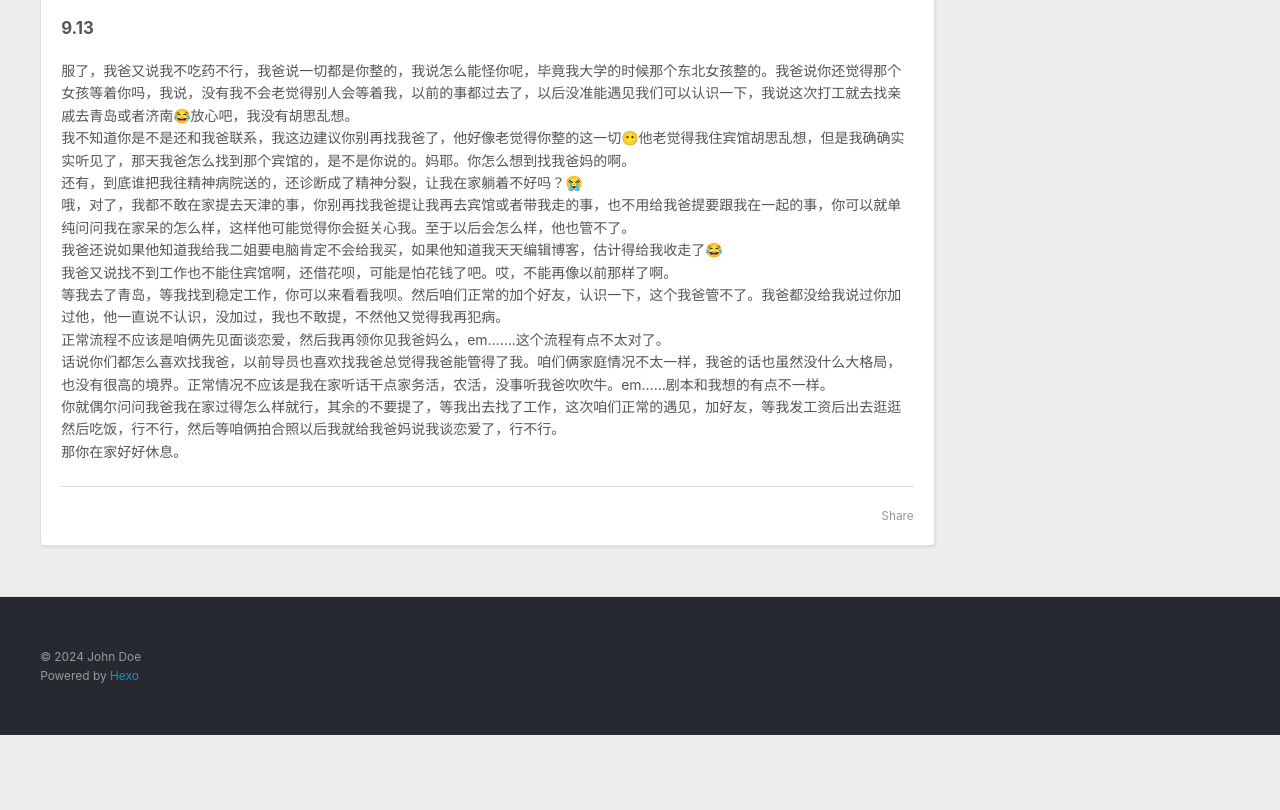
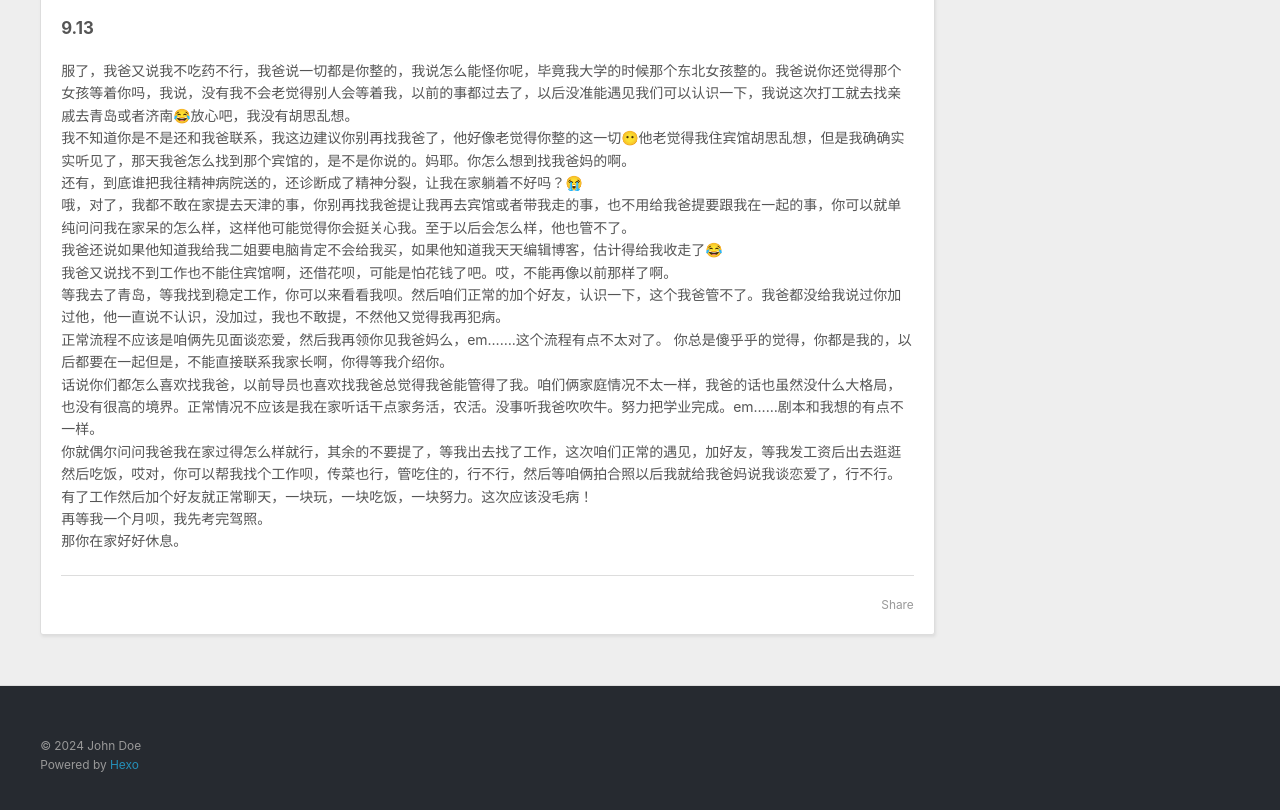
Before and after one commit to kjlkj7/kjlkj7.github.io, a plain HTML site: page 2024/09/06/9-6/index.html in a window 1280 px wide. Shown: the part 624-1434 px from the top of the page. Before the commit the page ends 1359 px from the top, so only its background shows below. Drawn offline with Linux system fonts and the light colour scheme.

Commit message:
Site updated: 2024-09-06 09:53:24

```diff
--- a/2024/09/06/9-6/index.html
+++ b/2024/09/06/9-6/index.html
@@ -14,7 +14,7 @@
 <meta property="og:description" content="7.46我爸老觉得我会犯病，但是我真的没有病😓我不可能再去那个医院一次！   8.18妈耶，整个吃饭的过程中，我爸一直在关于我断药的事担心，他说他昨天两点没睡着。我真的没事，我说我意志力很强，能扛住，我爸老觉得我幻听，可是我在宾馆确确实实听到了你说话，我也没有整天没事胡思乱想，行吧，我爸可能最近有点急躁，因为我不吃药的事。😔   9.13服了，我爸又说我不吃药不行，我爸说一切都是你整的，我说怎">
 <meta property="og:locale" content="en_US">
 <meta property="article:published_time" content="2024-09-05T23:45:00.000Z">
-<meta property="article:modified_time" content="2024-09-06T01:45:47.601Z">
+<meta property="article:modified_time" content="2024-09-06T01:53:15.301Z">
 <meta property="article:author" content="John Doe">
 <meta name="twitter:card" content="summary">
 
@@ -95,7 +95,7 @@
 
         <h4 id="7-46"><a href="#7-46" class="headerlink" title="7.46"></a>7.46</h4><p>我爸老觉得我会犯病，但是我真的没有病😓我不可能再去那个医院一次！  </p>
 <h4 id="8-18"><a href="#8-18" class="headerlink" title="8.18"></a>8.18</h4><p>妈耶，整个吃饭的过程中，我爸一直在关于我断药的事担心，他说他昨天两点没睡着。我真的没事，我说我意志力很强，能扛住，我爸老觉得我幻听，可是我在宾馆确确实实听到了你说话，我也没有整天没事胡思乱想，行吧，我爸可能最近有点急躁，因为我不吃药的事。😔  </p>
-<h4 id="9-13"><a href="#9-13" class="headerlink" title="9.13"></a>9.13</h4><p>服了，我爸又说我不吃药不行，我爸说一切都是你整的，我说怎么能怪你呢，毕竟我大学的时候那个东北女孩整的。我爸说你还觉得那个女孩等着你吗，我说，没有我不会老觉得别人会等着我，以前的事都过去了，以后没准能遇见我们可以认识一下，我说这次打工就去找亲戚去青岛或者济南😂放心吧，我没有胡思乱想。<br>我不知道你是不是还和我爸联系，我这边建议你别再找我爸了，他好像老觉得你整的这一切😶他老觉得我住宾馆胡思乱想，但是我确确实实听见了，那天我爸怎么找到那个宾馆的，是不是你说的。妈耶。你怎么想到找我爸妈的啊。<br>还有，到底谁把我往精神病院送的，还诊断成了精神分裂，让我在家躺着不好吗？😭<br>哦，对了，我都不敢在家提去天津的事，你别再找我爸提让我再去宾馆或者带我走的事，也不用给我爸提要跟我在一起的事，你可以就单纯问问我在家呆的怎么样，这样他可能觉得你会挺关心我。至于以后会怎么样，他也管不了。<br>我爸还说如果他知道我给我二姐要电脑肯定不会给我买，如果他知道我天天编辑博客，估计得给我收走了😂<br>我爸又说找不到工作也不能住宾馆啊，还借花呗，可能是怕花钱了吧。哎，不能再像以前那样了啊。<br>等我去了青岛，等我找到稳定工作，你可以来看看我呗。然后咱们正常的加个好友，认识一下，这个我爸管不了。我爸都没给我说过你加过他，他一直说不认识，没加过，我也不敢提，不然他又觉得我再犯病。<br>正常流程不应该是咱俩先见面谈恋爱，然后我再领你见我爸妈么，em…….这个流程有点不太对了。<br>话说你们都怎么喜欢找我爸，以前导员也喜欢找我爸总觉得我爸能管得了我。咱们俩家庭情况不太一样，我爸的话也虽然没什么大格局，也没有很高的境界。正常情况不应该是我在家听话干点家务活，农活，没事听我爸吹吹牛。em……剧本和我想的有点不一样。<br>你就偶尔问问我爸我在家过得怎么样就行，其余的不要提了，等我出去找了工作，这次咱们正常的遇见，加好友，等我发工资后出去逛逛然后吃饭，行不行，然后等咱俩拍合照以后我就给我爸妈说我谈恋爱了，行不行。<br>那你在家好好休息。</p>
+<h4 id="9-13"><a href="#9-13" class="headerlink" title="9.13"></a>9.13</h4><p>服了，我爸又说我不吃药不行，我爸说一切都是你整的，我说怎么能怪你呢，毕竟我大学的时候那个东北女孩整的。我爸说你还觉得那个女孩等着你吗，我说，没有我不会老觉得别人会等着我，以前的事都过去了，以后没准能遇见我们可以认识一下，我说这次打工就去找亲戚去青岛或者济南😂放心吧，我没有胡思乱想。<br>我不知道你是不是还和我爸联系，我这边建议你别再找我爸了，他好像老觉得你整的这一切😶他老觉得我住宾馆胡思乱想，但是我确确实实听见了，那天我爸怎么找到那个宾馆的，是不是你说的。妈耶。你怎么想到找我爸妈的啊。<br>还有，到底谁把我往精神病院送的，还诊断成了精神分裂，让我在家躺着不好吗？😭<br>哦，对了，我都不敢在家提去天津的事，你别再找我爸提让我再去宾馆或者带我走的事，也不用给我爸提要跟我在一起的事，你可以就单纯问问我在家呆的怎么样，这样他可能觉得你会挺关心我。至于以后会怎么样，他也管不了。<br>我爸还说如果他知道我给我二姐要电脑肯定不会给我买，如果他知道我天天编辑博客，估计得给我收走了😂<br>我爸又说找不到工作也不能住宾馆啊，还借花呗，可能是怕花钱了吧。哎，不能再像以前那样了啊。<br>等我去了青岛，等我找到稳定工作，你可以来看看我呗。然后咱们正常的加个好友，认识一下，这个我爸管不了。我爸都没给我说过你加过他，他一直说不认识，没加过，我也不敢提，不然他又觉得我再犯病。<br>正常流程不应该是咱俩先见面谈恋爱，然后我再领你见我爸妈么，em…….这个流程有点不太对了。  你总是傻乎乎的觉得，你都是我的，以后都要在一起但是，不能直接联系我家长啊，你得等我介绍你。<br>话说你们都怎么喜欢找我爸，以前导员也喜欢找我爸总觉得我爸能管得了我。咱们俩家庭情况不太一样，我爸的话也虽然没什么大格局，也没有很高的境界。正常情况不应该是我在家听话干点家务活，农活。没事听我爸吹吹牛。努力把学业完成。em……剧本和我想的有点不一样。<br>你就偶尔问问我爸我在家过得怎么样就行，其余的不要提了，等我出去找了工作，这次咱们正常的遇见，加好友，等我发工资后出去逛逛然后吃饭，哎对，你可以帮我找个工作呗，传菜也行，管吃住的，行不行，然后等咱俩拍合照以后我就给我爸妈说我谈恋爱了，行不行。<br>有了工作然后加个好友就正常聊天，一块玩，一块吃饭，一块努力。这次应该没毛病！<br>再等我一个月呗，我先考完驾照。<br>那你在家好好休息。</p>
 
 
     </div>
```
Also changed, not shown: index.html (+1 -1 lines).
